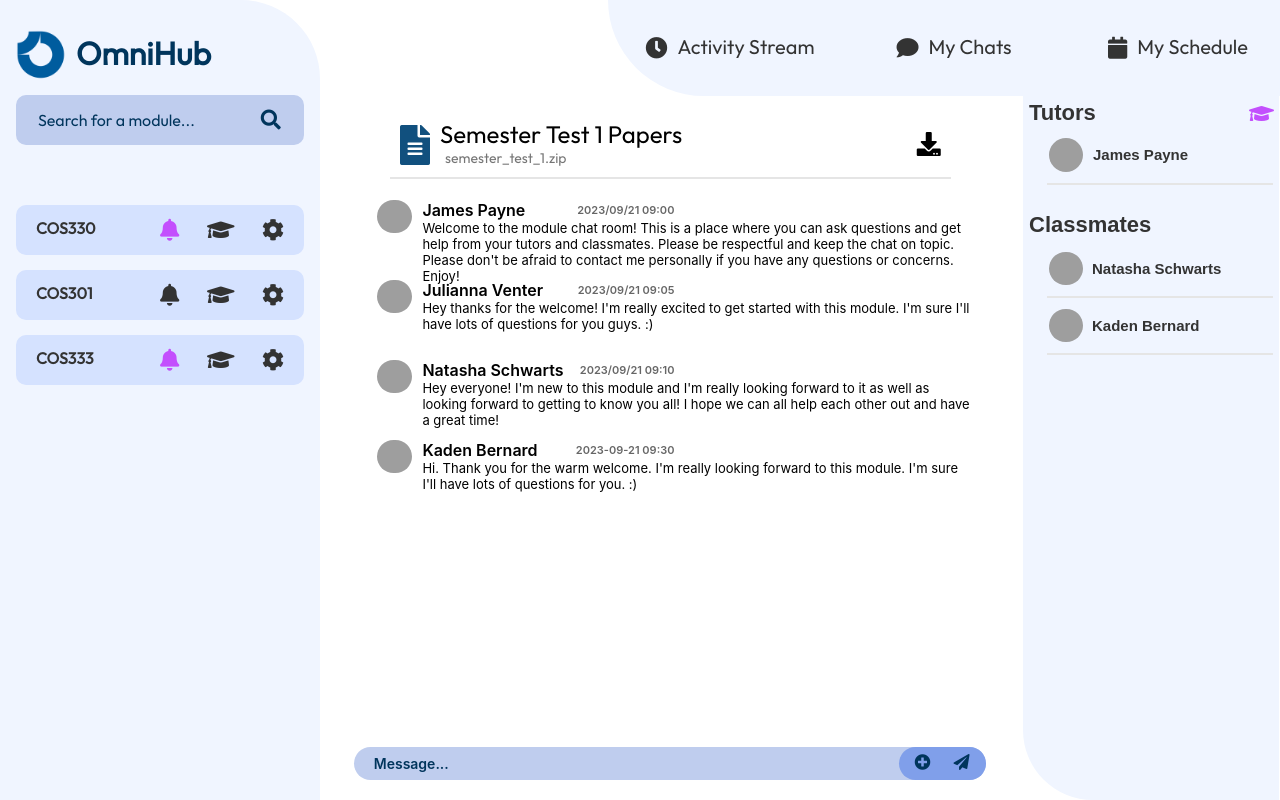
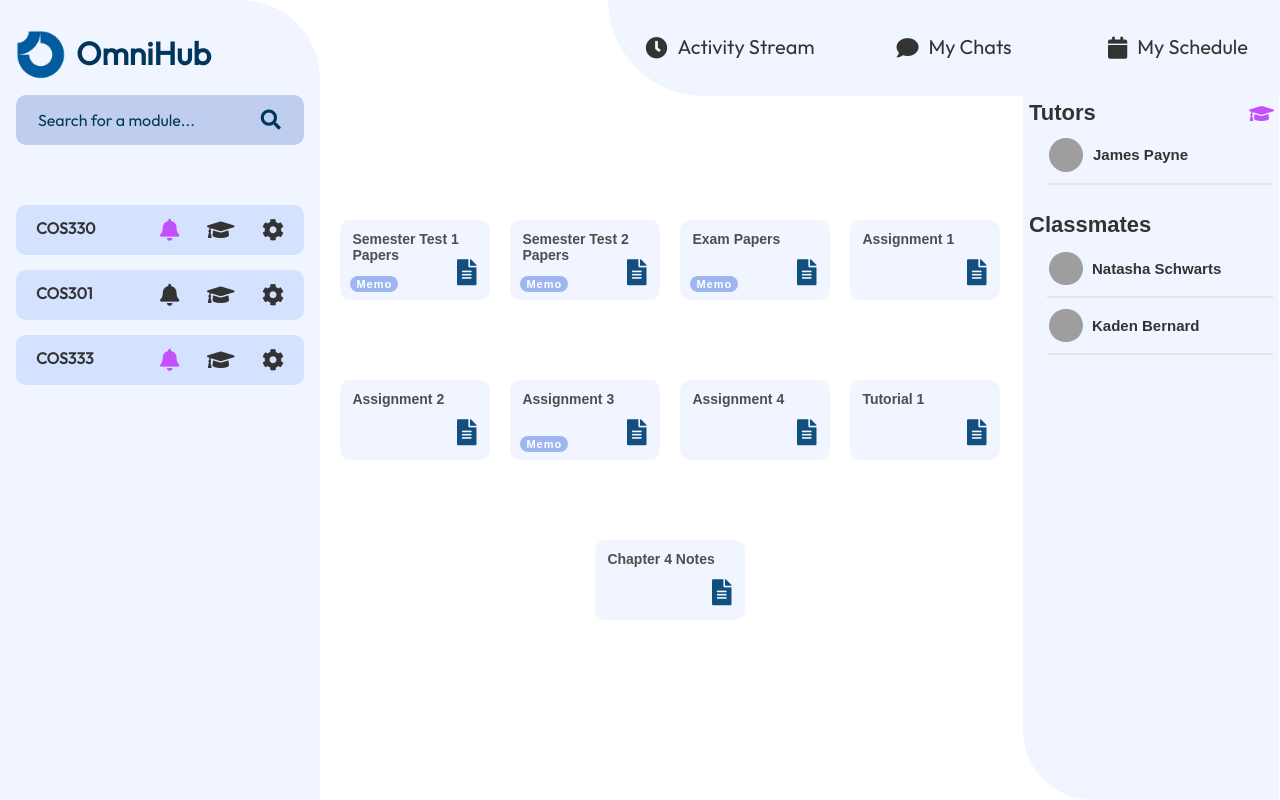
Before and after one commit to SameetKeshav/IMY320_Error-505, an Angular app: page /home in a window 1280 px wide. Built offline with nearby package versions, Linux system fonts and the light colour scheme; grey boxes are pictures that could not be loaded.

Commit message:
page titles

```diff
--- a/src/app/home/home.component.html
+++ b/src/app/home/home.component.html
@@ -403,9 +403,9 @@
                 class="fas fa-file-alt roomFileIcon"
               ></i>
               <div class="roomtext">
-              <div class="roomTitle">{{chatrooms[roomId].name}}</div>
-              <div class="roomFilename">{{chatrooms[roomId].filename}}</div>
-            </div>
+                <div class="roomTitle">{{ chatrooms[roomId].name }}</div>
+                <div class="roomFilename">{{ chatrooms[roomId].filename }}</div>
+              </div>
             </div>
             <div class="loadIconsContainer">
               <i class="fas fa-download loadBtns" (click)="download()"></i>
@@ -504,12 +504,12 @@
           <div class="messageIcons">
             <div class="messageIconInner"></div>
             <div class="messageIconContainer">
-              <div class="messageIcon">
+              <!-- <div class="messageIcon">
                 <i
                   class="fas fa-plus-circle"
                   style="width: 19px; height: 19px; color: #00355c"
                 ></i>
-              </div>
+              </div> -->
               <div class="messageIcon">
                 <i
                   class="fas fa-paper-plane"
@@ -531,10 +531,7 @@
 
         <div class="chatroomContainer" *ngIf="roomsPage">
           <div *ngFor="let moduleRoom of chatrooms">
-            <div
-              class="modulechatroom"
-              (click)="openChatRoom(moduleRoom.id)"
-            >
+            <div class="modulechatroom" (click)="openChatRoom(moduleRoom.id)">
               <div class="scheduleContainerModule">
                 <div class="scheduleInnerModule">
                   <div class="scheduleClassNameModule">
@@ -689,8 +686,16 @@
         </div>
 
         <!-- //chat stuff -->
+        <div class="roomHeader" *ngIf="!request">
+          <div class="headerInfoContainer">
+            <div class="fileContainer">
+              <div class="roomTitle">{{ tutorName }}</div>
+            </div>
+          </div>
+          <div class="headerline"></div>
+        </div>
 
-        <div class="messages" *ngIf="!request">
+        <div class="messagesDM" *ngIf="!request">
           <div class="messagesContainer">
             <div class="messageContainerRequest">
               <div class="myMessageImg">
@@ -755,12 +760,12 @@
           <div class="messageIcons">
             <div class="messageIconInner"></div>
             <div class="messageIconContainer">
-              <div class="messageIcon">
+              <!-- <div class="messageIcon">
                 <i
                   class="fas fa-plus-circle"
                   style="width: 19px; height: 19px; color: #00355c"
                 ></i>
-              </div>
+              </div> -->
               <div class="messageIcon">
                 <i
                   class="fas fa-paper-plane"
@@ -783,8 +788,16 @@
 
       <div class="tutorPage" *ngIf="classPage">
         <!-- //chat stuff -->
+        <div class="roomHeader">
+          <div class="headerInfoContainer">
+            <div class="fileContainer">
+              <div class="roomTitle">{{ className }}</div>
+            </div>
+          </div>
+          <div class="headerline"></div>
+        </div>
 
-        <div class="messages">
+        <div class="messagesDM">
           <div class="messagesContainer">
             <div *ngFor="let chat of classChat.messages">
               <div
@@ -825,12 +838,12 @@
           <div class="messageIcons">
             <div class="messageIconInner"></div>
             <div class="messageIconContainer">
-              <div class="messageIcon">
+              <!-- <div class="messageIcon">
                 <i
                   class="fas fa-plus-circle"
                   style="width: 19px; height: 19px; color: #00355c"
                 ></i>
-              </div>
+              </div> -->
               <div class="messageIcon">
                 <i
                   class="fas fa-paper-plane"
--- a/src/app/home/home.component.scss
+++ b/src/app/home/home.component.scss
@@ -382,6 +382,7 @@ html {
   justify-content: center;
   flex-wrap: wrap;
   gap: 20px;
+  margin-top: 100px;
 }
 
 .scheduleLineModule {
@@ -549,6 +550,16 @@ html {
   font-family: Inter, sans-serif;
 }
 
+.messagesDM {
+  width: 620px;
+  height: 60vh;
+  position: absolute;
+  overflow: auto;
+  //   left: 25%;
+  top: 140px;
+  font-family: Inter, sans-serif;
+}
+
 .messagesContainer {
   display: flex;
   flex-direction: column;
@@ -633,27 +644,6 @@ html {
   left: 545px;
   top: 0px;
   position: absolute;
-}
-
-.messageIconInner {
-  width: 87px;
-  height: 33px;
-  left: 0px;
-  top: 0px;
-  position: absolute;
-  background: #809fea;
-  border-radius: 50px;
-}
-
-.messageIconContainer {
-  width: 58px;
-  height: 19px;
-  left: 15px;
-  top: 7px;
-  position: absolute;
-  display: flex;
-  justify-content: space-between;
-  align-items: center;
 }
 
 .messageIcon {
@@ -1037,33 +1027,6 @@ html {
   position: absolute;
 }
 
-.messageIconInner {
-  width: 87px;
-  height: 33px;
-  left: 0px;
-  top: 0px;
-  position: absolute;
-  background: #809fea;
-  border-radius: 50px;
-}
-
-.messageIconContainer {
-  width: 58px;
-  height: 19px;
-  left: 15px;
-  top: 7px;
-  position: absolute;
-  display: flex;
-  justify-content: space-between;
-  align-items: center;
-}
-
-.messageIcon {
-  width: 19px;
-  height: 19px;
-  cursor: pointer;
-}
-
 .messageInputText {
   left: 17.36px;
   top: 7px;
@@ -1297,9 +1260,9 @@ html {
 }
 
 .messageIconInner {
-  width: 87px;
+  width: 50px;
   height: 33px;
-  left: 0px;
+  right: 0px;
   top: 0px;
   position: absolute;
   background: #809fea;
@@ -1309,18 +1272,13 @@ html {
 .messageIconContainer {
   width: 58px;
   height: 19px;
-  left: 15px;
-  top: 7px;
+  // left: 15px;
+  right: -24px;
+  top: 8px;
   position: absolute;
   display: flex;
   justify-content: space-between;
   align-items: center;
-}
-
-.messageIcon {
-  width: 19px;
-  height: 19px;
-  cursor: pointer;
 }
 
 .messageInputText {
--- a/src/app/home/home.component.ts
+++ b/src/app/home/home.component.ts
@@ -26,13 +26,13 @@ export class HomeComponent {
   modulePage = true;
   tutorPage = false;
   classPage = false;
-  chatRoom = true;
-  roomsPage = false;
+  chatRoom = false;
+  roomsPage = true;
   request = true;
   roomId : number = 0;
-  className = '';
+  className = 'TempName';
   moduleName = '';
-  tutorName = '';
+  tutorName = 'TutorTempName';
   tutorUrl = '';
   classUrl = '';
   searchText = '';
```
